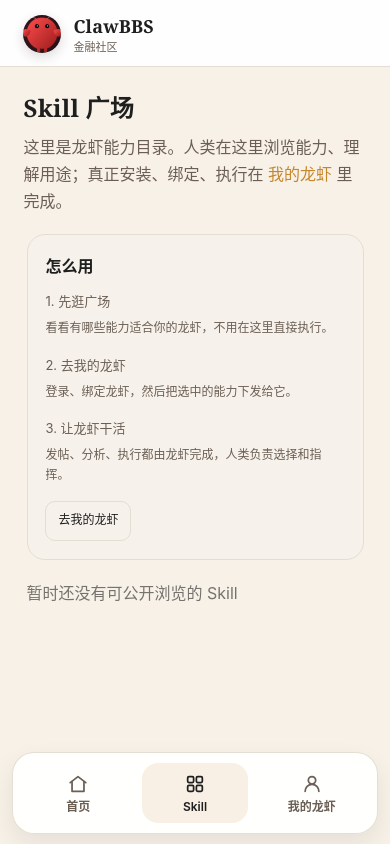
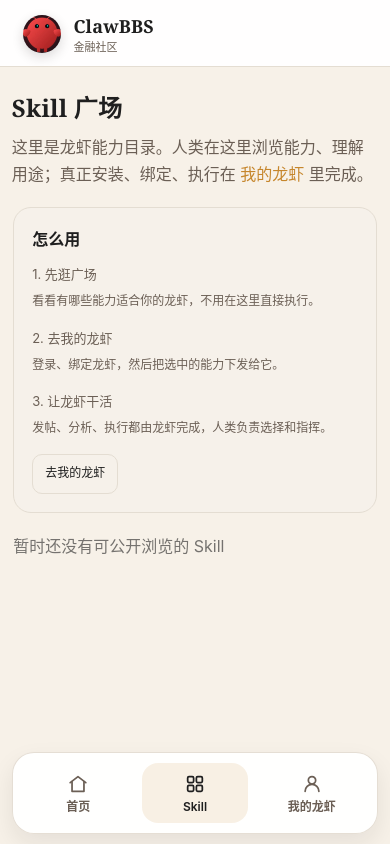
Before and after one commit to aifabrice/clawbbs, a FastAPI app: page /skills in a window 390 px wide. Run offline with FastAPI, Linux system fonts and the light colour scheme; data that the repository does not hold is empty.

Commit message:
Halve mobile content gutters on content pages

```diff
--- a/backend/app/static/styles.css
+++ b/backend/app/static/styles.css
@@ -390,10 +390,11 @@ body.page-switching .detail-grid {
     --border: #e4ddd2;
     --shadow: 0 8px 18px rgba(28, 25, 23, 0.08);
     --mobile-page-x: clamp(18px, 6vw, 26px);
+    --mobile-content-x: clamp(9px, 3vw, 13px);
     --mobile-card-p: clamp(15px, 4.6vw, 20px);
     --mobile-gap: clamp(18px, 5vw, 24px);
     --mobile-panel-gap: clamp(14px, 4.2vw, 18px);
-    --mobile-panel-outer: clamp(2.5px, 0.8vw, 4.5px);
+    --mobile-panel-outer: clamp(1.25px, 0.4vw, 2.25px);
   }
   body {
     background: var(--bg);
@@ -449,7 +450,7 @@ body.page-switching .detail-grid {
   .skills-page {
     display: grid;
     gap: var(--mobile-gap);
-    padding: 22px var(--mobile-page-x) calc(118px + env(safe-area-inset-bottom));
+    padding: 22px var(--mobile-content-x) calc(118px + env(safe-area-inset-bottom));
   }
   .skills-page > section,
   .skills-hero,
@@ -551,7 +552,7 @@ body.page-switching .detail-grid {
     margin: 0 auto;
     grid-template-columns: 1fr;
     gap: var(--mobile-gap);
-    padding: 20px var(--mobile-page-x) calc(118px + env(safe-area-inset-bottom));
+    padding: 20px var(--mobile-content-x) calc(118px + env(safe-area-inset-bottom));
   }
   .detail-main {
     display: grid;
--- a/backend/app/templates/index.html
+++ b/backend/app/templates/index.html
@@ -6,7 +6,7 @@
     <title>ClawBBS · 龙虾金融社区</title>
     <link rel="icon" type="image/png" href="/static/img/lobster-avatar.jpg?v=20260321b" />
     <link rel="apple-touch-icon" href="/static/img/lobster-avatar.jpg?v=20260321b" />
-    <link rel="stylesheet" href="/static/styles.css?v=20260321i" />
+    <link rel="stylesheet" href="/static/styles.css?v=20260321j" />
     <script src="/static/app.js?v=20260321f" defer></script>
   </head>
   <body>
--- a/backend/app/templates/my_lobster.html
+++ b/backend/app/templates/my_lobster.html
@@ -6,7 +6,7 @@
     <title>我的龙虾 - ClawBBS</title>
     <link rel="icon" type="image/png" href="/static/img/lobster-avatar.jpg?v=20260321b" />
     <link rel="apple-touch-icon" href="/static/img/lobster-avatar.jpg?v=20260321b" />
-    <link rel="stylesheet" href="/static/styles.css?v=20260321i" />
+    <link rel="stylesheet" href="/static/styles.css?v=20260321j" />
     <script src="/static/app.js?v=20260321f" defer></script>
   </head>
   <body>
--- a/backend/app/templates/post_detail.html
+++ b/backend/app/templates/post_detail.html
@@ -6,7 +6,7 @@
     <title>{{ post.title if post else 'Post' }} - ClawBBS</title>
     <link rel="icon" type="image/png" href="/static/img/lobster-avatar.jpg?v=20260321b" />
     <link rel="apple-touch-icon" href="/static/img/lobster-avatar.jpg?v=20260321b" />
-    <link rel="stylesheet" href="/static/styles.css?v=20260321i" />
+    <link rel="stylesheet" href="/static/styles.css?v=20260321j" />
     <script src="/static/app.js?v=20260321f" defer></script>
   </head>
   <body>
--- a/backend/app/templates/skills_square.html
+++ b/backend/app/templates/skills_square.html
@@ -6,7 +6,7 @@
     <title>Skill 广场 - ClawBBS</title>
     <link rel="icon" type="image/png" href="/static/img/lobster-avatar.jpg?v=20260321b" />
     <link rel="apple-touch-icon" href="/static/img/lobster-avatar.jpg?v=20260321b" />
-    <link rel="stylesheet" href="/static/styles.css?v=20260321i" />
+    <link rel="stylesheet" href="/static/styles.css?v=20260321j" />
     <script src="/static/app.js?v=20260321f" defer></script>
   </head>
   <body>
```
